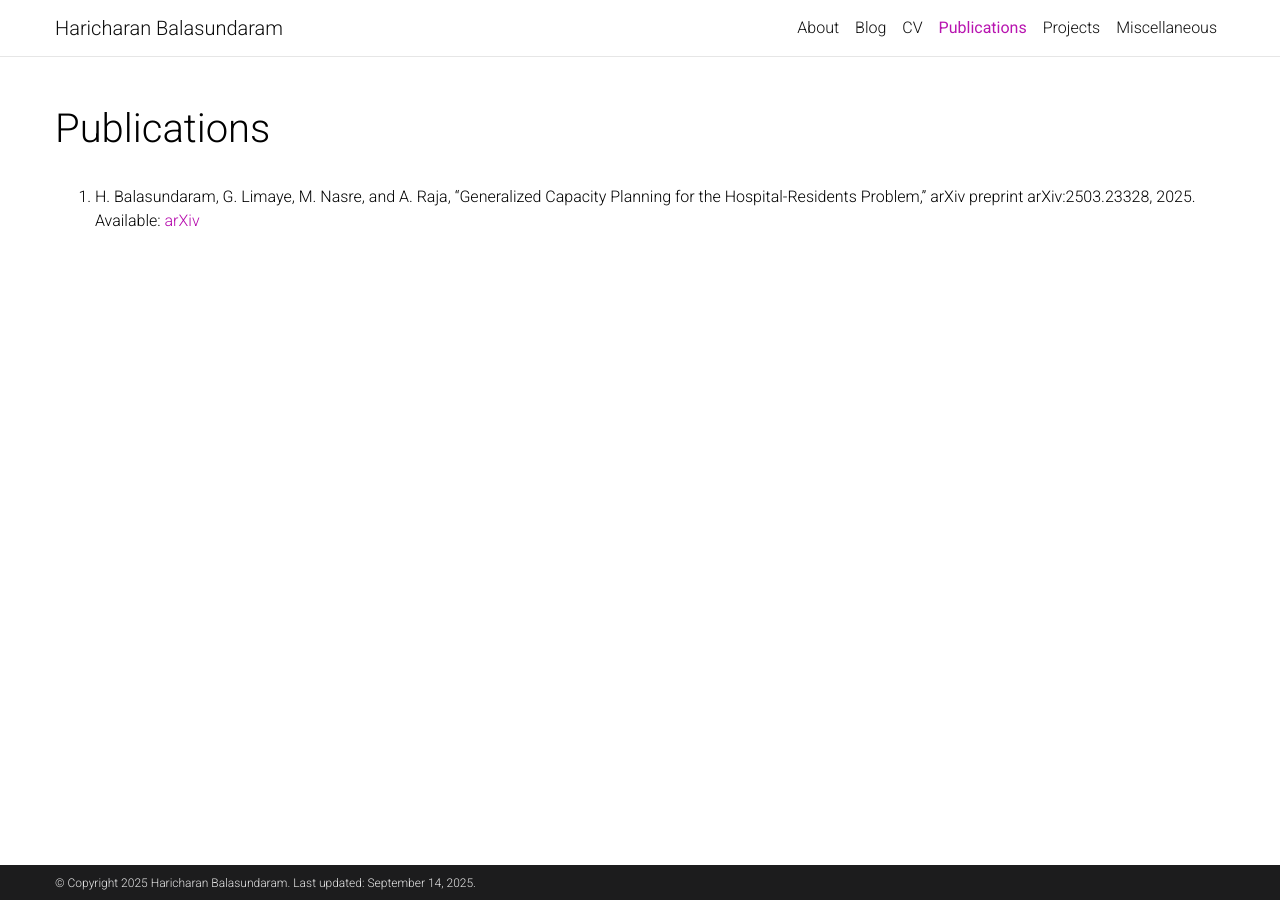
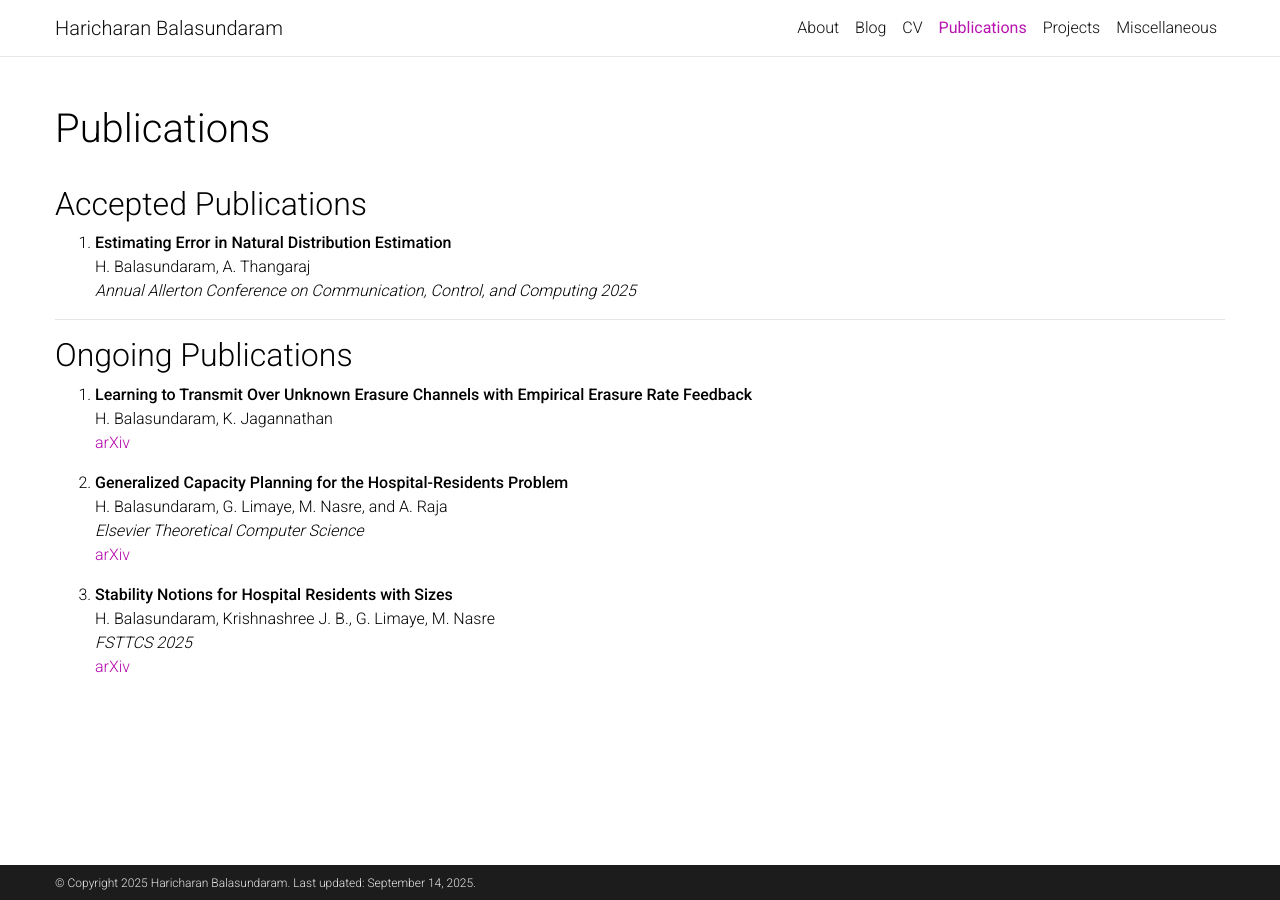
Before and after one commit to Haricharan1212/Haricharan1212.github.io, a Jekyll site: the page built from _pages/publications.md, in a window 1280 px wide. Built offline with Jekyll 4.4.1, drawn with Linux system fonts in a browser that asks for light colours; comment, search, counter and statistics services are not loaded; a style sheet for code colours, icons or effects is not loaded.

Commit message:
added publications

```diff
--- a/_pages/publications.md
+++ b/_pages/publications.md
@@ -7,10 +7,26 @@ nav: true
 nav_order: 3
 ---
 
-<!-- Submitted Publications:
+## Accepted Publications
 
-1. Haricharan Balasundaram, Krishna Jagannathan: Learning to Transmit Over Unknown Erasure Channels with Empirical Erasure Rate Feedback, IEEE Information Theory Workshop (ITW) 2025
+1. **Estimating Error in Natural Distribution Estimation**
+   H. Balasundaram, A. Thangaraj
+   *Annual Allerton Conference on Communication, Control, and Computing 2025*
 
-2. Haricharan Balasundaram, Andrew Thangaraj: Estimating Uniformity of Missing and Sparsely Observed Parts of Distributions, IEEE Information Theory Workshop (ITW) 2025 -->
+---
 
-1. H. Balasundaram, G. Limaye, M. Nasre, and A. Raja, "Generalized Capacity Planning for the Hospital-Residents Problem," arXiv preprint arXiv:2503.23328, 2025. Available: [arXiv](https://arxiv.org/abs/2503.23328)
+## Ongoing Publications
+
+1. **Learning to Transmit Over Unknown Erasure Channels with Empirical Erasure Rate Feedback**
+   H. Balasundaram, K. Jagannathan
+   [arXiv](https://arxiv.org/abs/2507.08599)
+
+2. **Generalized Capacity Planning for the Hospital-Residents Problem**
+   H. Balasundaram, G. Limaye, M. Nasre, and A. Raja
+   *Elsevier Theoretical Computer Science*
+   [arXiv](https://arxiv.org/abs/2503.23328)
+
+3. **Stability Notions for Hospital Residents with Sizes**
+   H. Balasundaram, Krishnashree J. B., G. Limaye, M. Nasre
+   *FSTTCS 2025*
+   [arXiv](https://www.arxiv.org/abs/2506.03638)
```
